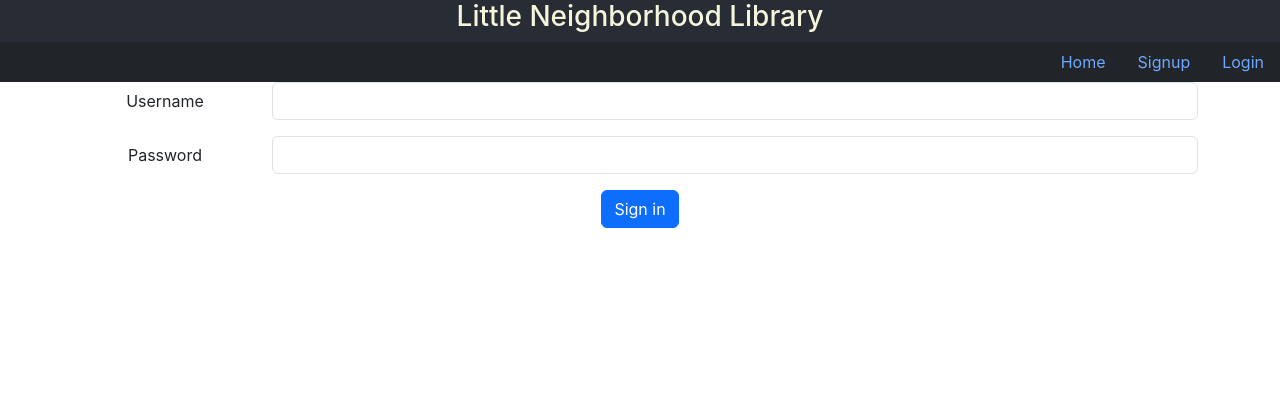
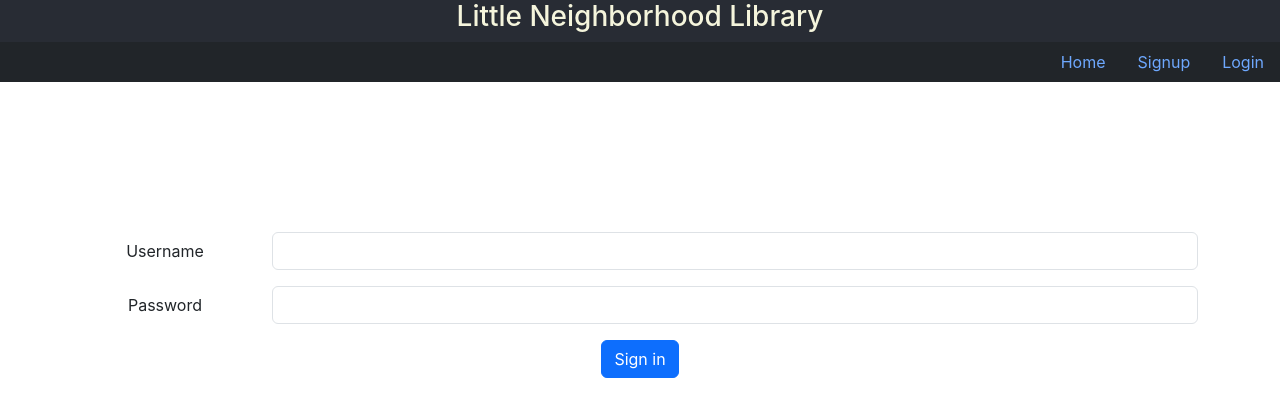
Before and after one commit to demijeffrey/little-neighborhood-library, a React (Create React App) app in the folder client/: page /login in a window 1280 px wide. Shown: the top 416 px of the page. Built offline with nearby package versions, Linux system fonts and the light colour scheme; no server answers.

Commit message:
Form css

```diff
--- a/client/src/App.css
+++ b/client/src/App.css
@@ -62,5 +62,8 @@
 .title {
   background-color: #282c34;
   color: beige;
-  /* margin-bottom: 20px; */
 }
+
+.login-form {
+  margin-top: 150px;
+}
--- a/client/src/Components/Login.js
+++ b/client/src/Components/Login.js
@@ -1,6 +1,7 @@
 import { useState, useContext } from "react"
 import { UserContext } from "../context/user"
 import { useNavigate } from "react-router-dom"
+import '../App.css';
 
 function Login() {
 
@@ -30,7 +31,7 @@ function Login() {
     }
 
     return(
-        <div>
+        <div className="login-form">
             <form className="container" onSubmit={(e) => handleSubmit(e)}>
                 <div className="row mb-3">
                     <label className="col-sm-2 col-form-label">Username</label>
--- a/client/src/Components/Signup.js
+++ b/client/src/Components/Signup.js
@@ -1,6 +1,7 @@
 import { useState, useContext } from 'react'
 import { UserContext } from '../context/user'
 import { useNavigate } from 'react-router-dom'
+import '../App.css';
 
 function Signup() {
 
@@ -36,7 +37,7 @@ function Signup() {
     }
 
     return(
-        <div>
+        <div className='login-form'>
             <form className="container" onSubmit={(e) => handleSubmit(e)}>
                 <div className="row mb-3">
                     <label className="col-sm-2 col-form-label">Username</label>
```
